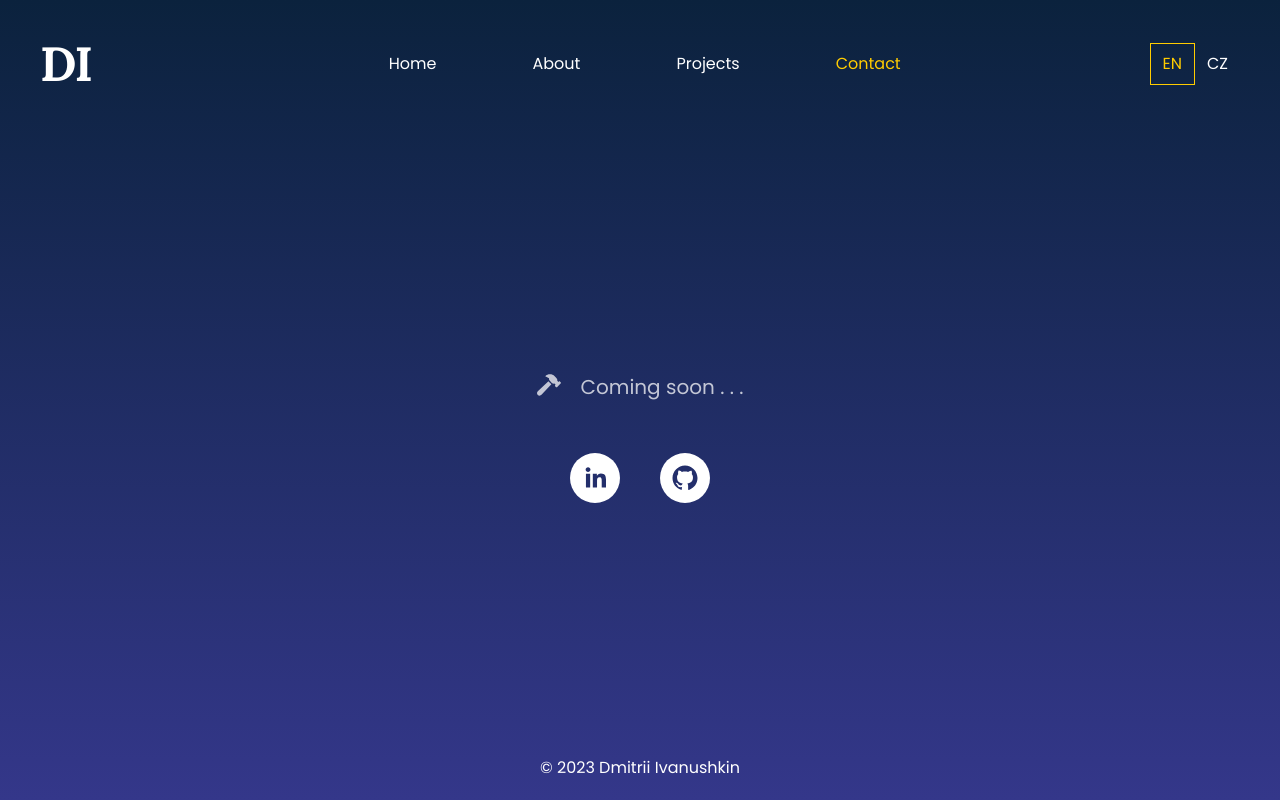
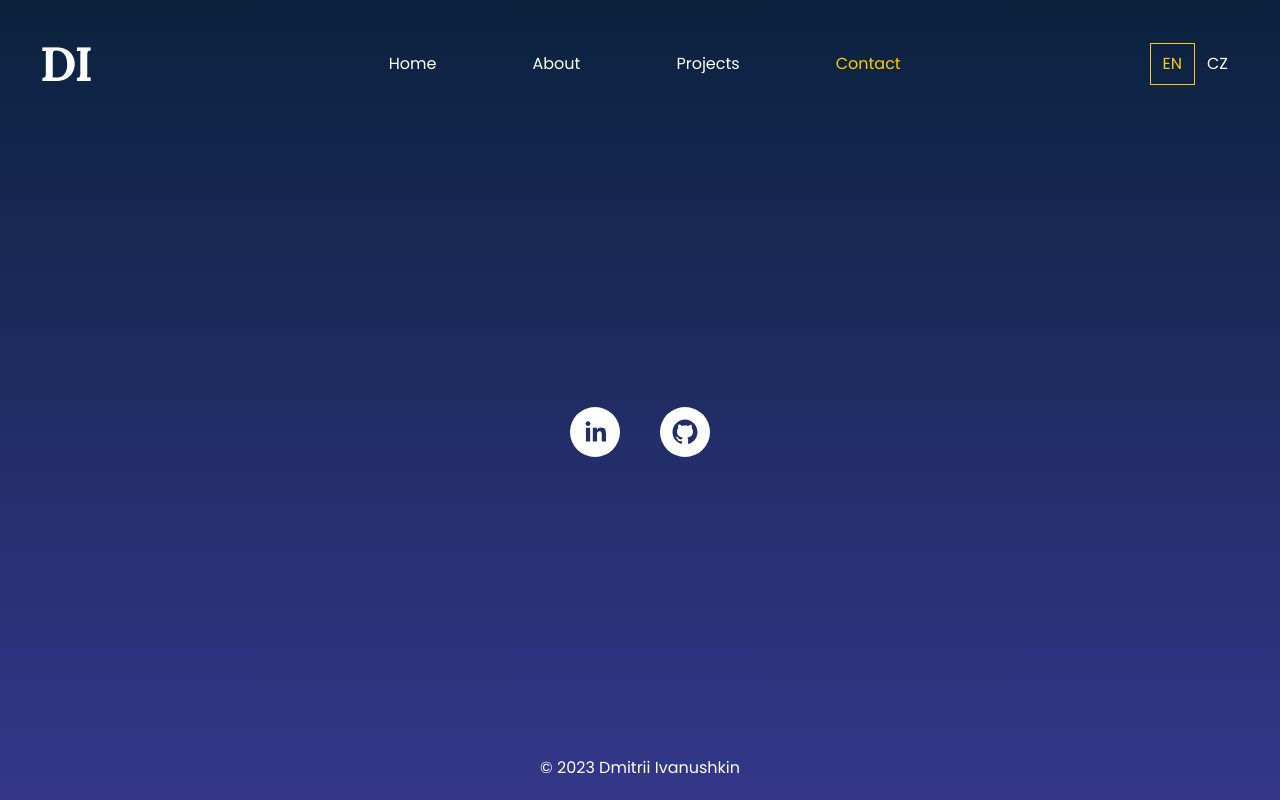
Before and after one commit to lasjdhu/web-page, a React (Vite) app: page /contact in a window 1280 px wide. Built offline with nearby package versions, Linux system fonts and the light colour scheme.

Commit message:
fix: layout

```diff
--- a/src/components/Box.jsx
+++ b/src/components/Box.jsx
@@ -3,7 +3,7 @@ import { NavLink } from 'react-router-dom';
 
 function Box(props) {
 	return (
-		<article className="w-96 flex flex-col text-center bg-white bg-opacity-5 center m-5">
+		<article className="lg:w-96 w-80 flex flex-col text-center bg-white bg-opacity-5 center m-5">
 			<h2 className="text-xl pt-5 mt-2 my-4">{props.title}</h2>
 			<p className="text-left text-light m-5">{props.desc}</p>
 			<div className="flex flex-row h-10 mb-6 mt-4 justify-center items-center">
--- a/src/pages/Contact.jsx
+++ b/src/pages/Contact.jsx
@@ -4,19 +4,10 @@ import { SocialIcon } from 'react-social-icons';
 import Badge from '../components/Badge';
 
 function Contact() {
-	// const [name, setName] = useState("");
-	// const [email, setEmail] = useState("");
-	// const [message, setMessage] = useState("");
-
-	// const handleSubmit = (event) => {
-	// 	event.preventDefault();
-	// 	// Handle form submission
-	// };
-
 	return (
 		<main className="m-auto">
-			<Badge name="soon" />
-			<ul className="flex flex-row justify-center pt-10">
+			{/*<Badge name="soon" />*/}
+			<ul className="flex flex-row justify-center">
 				<li className="px-5">
 					<SocialIcon
 						url="https://linkedin.com/in/dmitrii-ivanushkin"
```
